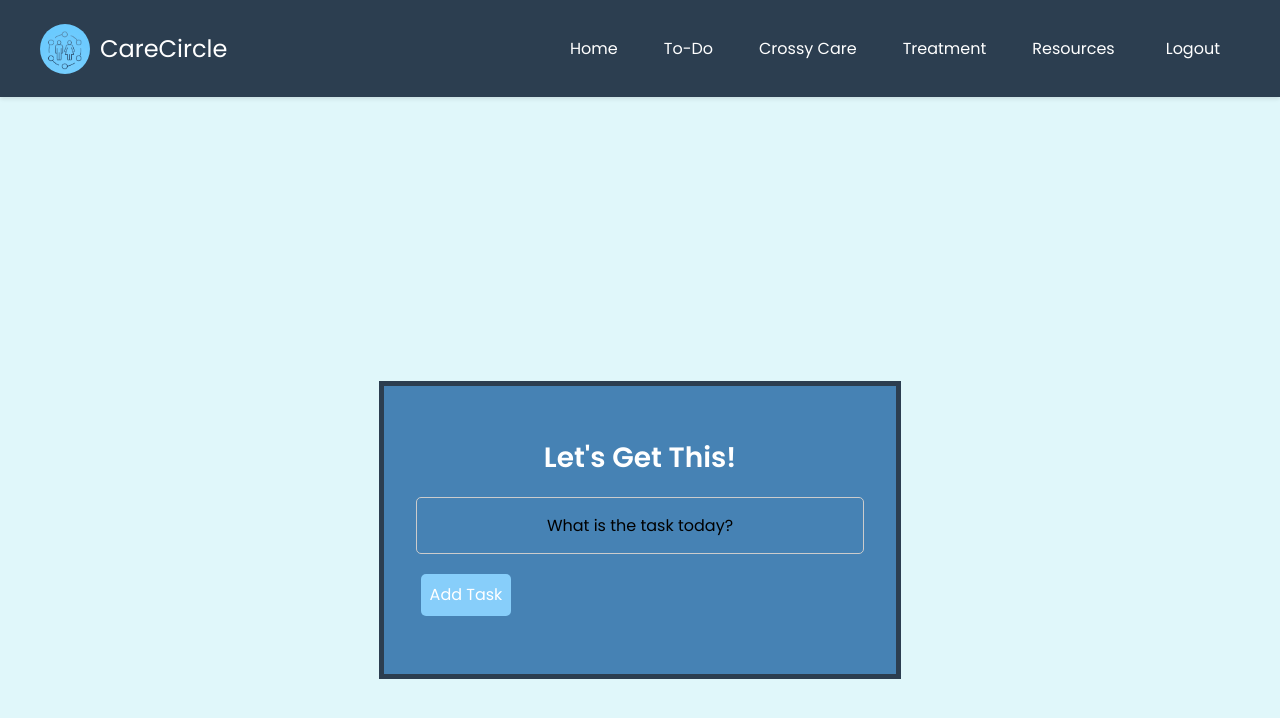
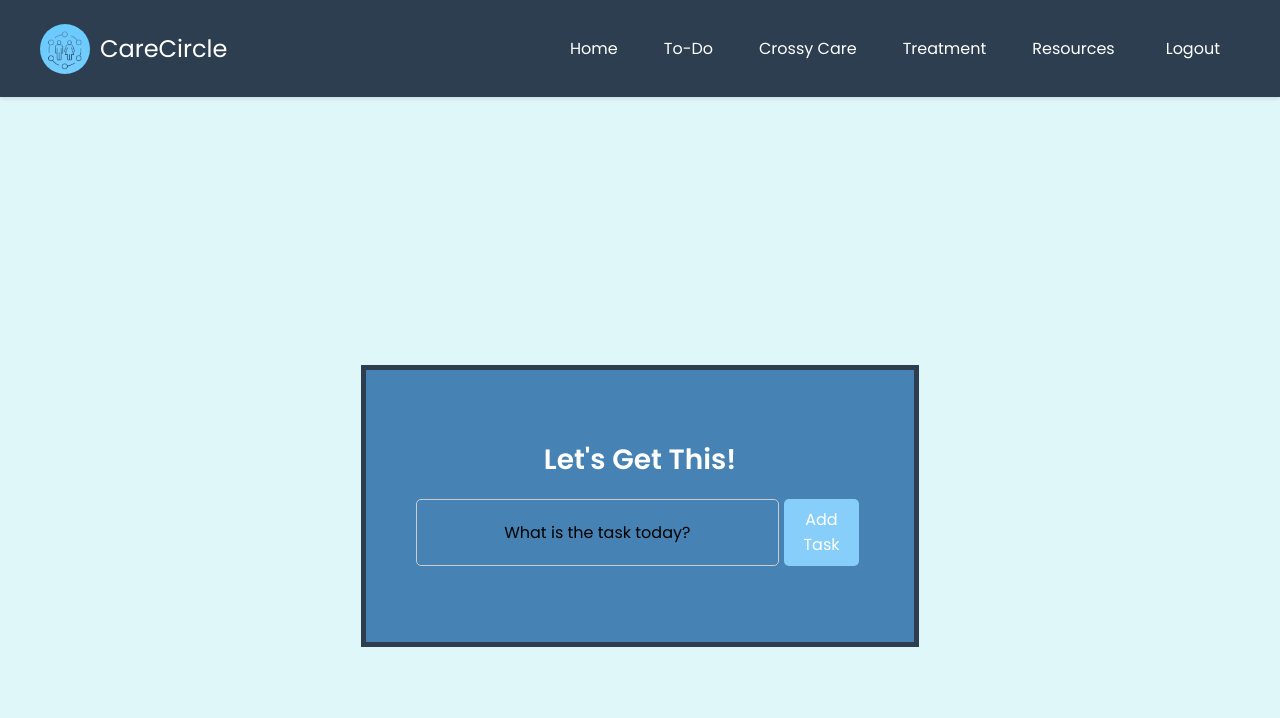
Before and after one commit to emiko47/CareCircle, a React (Create React App) app in the folder carecircle/: page /To-Do in a window 1280 px wide. Shown: the top 718 px of the page. Built offline with nearby package versions, Linux system fonts and the light colour scheme; sample sign-in values are in the browser's storage.

Commit message:
fixed a little css

```diff
--- a/carecircle/src/styles/todo.css
+++ b/carecircle/src/styles/todo.css
@@ -11,11 +11,12 @@ body{
     margin: 0; /* Optional: Remove default margin */
     height: 100vh; /* Optional: Ensure the gradient covers the entire viewport height */
 
+
 }
 
 .ToDoWrapper{
-    padding: 2rem;
-    margin-top: 5rem;
+    padding: 50px;
+    margin-top: 2rem;
     background: #4682B4;
     /*width: 65%;*/
     border: 5px solid #2c3e50;
@@ -26,12 +27,15 @@ body{
     display:flex;
     flex-direction: column;
     align-items: center;
+    justify-content: center;
+
 }
 
 
 .ToDoForm{
     width: 100%;
     margin-bottom: 1rem;
+    display: flex;
 
 }
 
@@ -41,12 +45,13 @@ body{
 
 .todo-btn{
     padding: 0.55rem;
-    background: #87CEFA;
+    background: #87CEFa;
     color: #fff;
     cursor: pointer;
     border: none;
     position: relative;
     outline: none;
+    height: 100%;
 }
 
 .todo-input{
@@ -56,11 +61,8 @@ body{
     padding: 0.47rem 1rem;
     margin-top: 1rem;
     margin-bottom: 2rem;
-    width: 300px;
     color: #000;
     text-align: center;
-    position: relative;
-    display: inline-block;
 
 }
 
```
Also changed, not shown: carecircle/package.json (+5 -5 lines).
